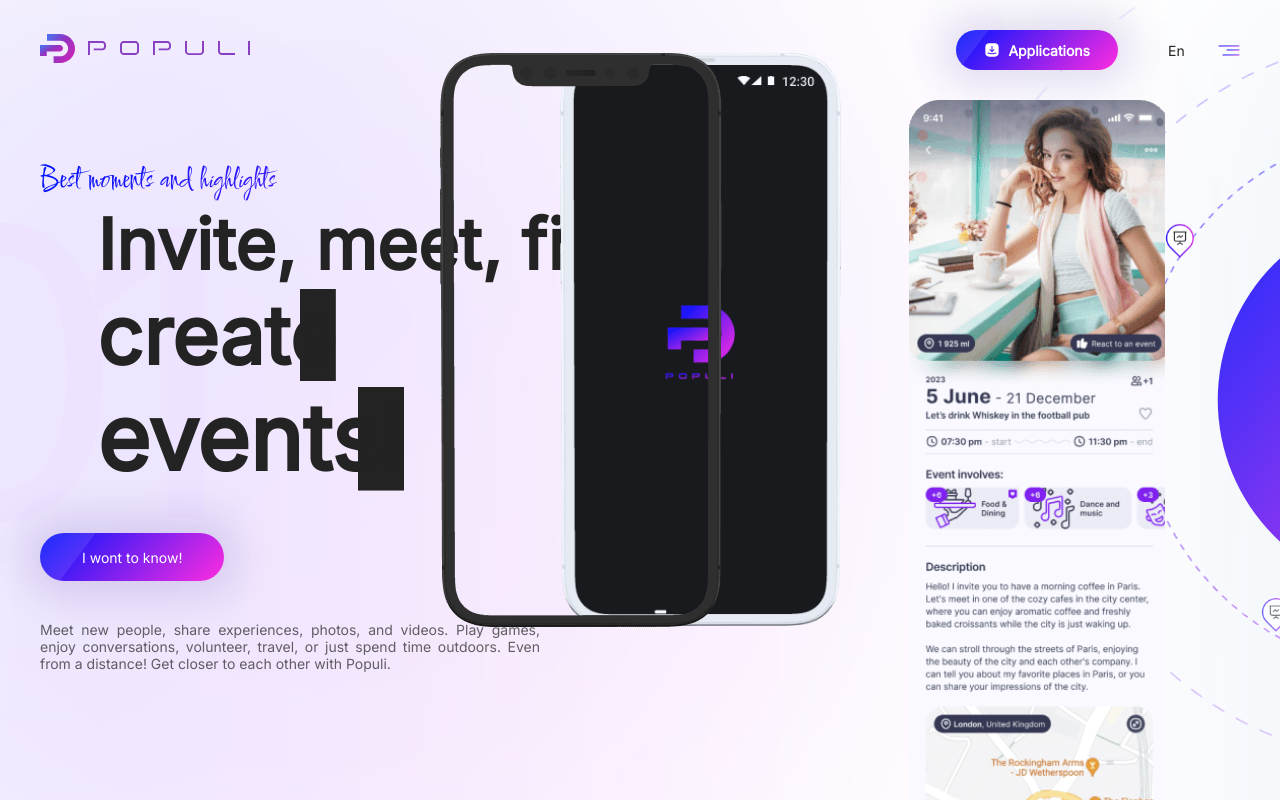
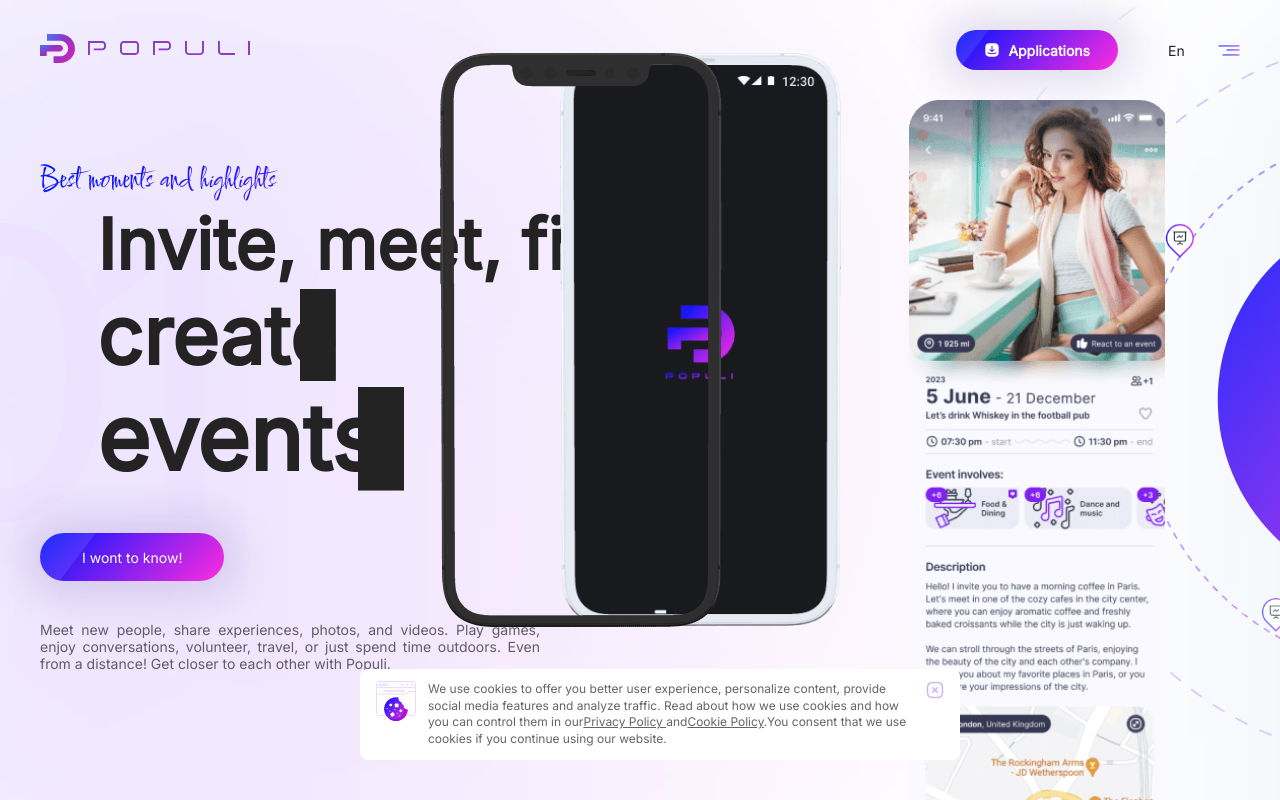
Before and after one commit to vladoskin1998/populi, a React (Create React App) app: page / in a window 1280 px wide. Shown: the top 800 px of the page. Built offline with nearby package versions, Linux system fonts and the light colour scheme.

Commit message:
add cookie

```diff
--- a/src/components/main/Main.tsx
+++ b/src/components/main/Main.tsx
@@ -5,6 +5,7 @@ import SiteImage from './SiteImage';
 import { Circles } from '../main-animation/Circles';
 import { lazy, useState } from 'react';
 import MainCounter from './MainCounter';
+import MainCookie from './MainCookie'
 
 const MainFindsFriend = lazy(() => import('./MainFindsFriend'));
 const MainCategories = lazy(() => import('./MainCategories'));
@@ -12,16 +13,14 @@ const MainDifferent = lazy(() => import('./MainDifferent'));
 const MainSidePanel = lazy(() => import('./MainSidePanel'));
 const MainFooter = lazy(() => import('./MainFooter'));
 
-
 const Main = () => {
 
-  const [count,setCount] = useState('01')
+  const [count, setCount] = useState('01')
 
   return (
     <div className='main'>
-
       <MainSidePanel />
-        <div id="top--main" style={{ zIndex: 3 , position: 'relative'}}>
+      <div id="top--main" style={{ zIndex: 3, position: 'relative' }}>
         <MainInvite />
         <MainCategories />
       </div>
@@ -30,10 +29,11 @@ const Main = () => {
         <MainDifferent />
         <MainFooter />
       </div>
-        <Phone setCount={setCount}/>
+      <Phone setCount={setCount} />
       <SiteImage />
       <Circles />
-          <MainCounter count={count}/>
+      <MainCounter count={count} />
+      <MainCookie />
     </div>
   )
 }
--- /dev/null
+++ b/src/components/main/MainCookie.tsx
@@ -0,0 +1,38 @@
+import { useState } from 'react';
+import { Cookies } from '../../svg/Cookies';
+import { Close } from '../../svg/Close';
+import { Link } from 'react-router-dom'
+const MainCookie = () => {
+    const [open, setOpen] = useState(localStorage.getItem('cookieSeen') !== 'true');
+
+    const handleClose = () => {
+        localStorage.setItem('cookieSeen', 'true');
+        setOpen(false);
+    };
+
+    return (
+        open ? (
+            <div className='main__cookies'>
+                <Cookies />
+                <p>
+                    We use cookies to offer you better user experience,
+                    personalize content, provide social media features
+                    and analyze traffic. Read about how we use
+                    cookies and how you can control them in our
+                    <Link to={'agreement'}>
+                        <span>Privacy Policy </span>
+                    </Link> and
+                    <Link to={'agreement'}>
+                        <span>Cookie Policy</span>.
+                    </Link>
+                    You consent that we use cookies if you continue using our website.
+                </p>
+                <button onClick={handleClose}>
+                    <Close />
+                </button>
+            </div>
+        ) : <></>
+    );
+};
+
+export default MainCookie;
--- a/src/language/ru.json
+++ b/src/language/ru.json
@@ -38,7 +38,7 @@
     },
     "main": {
         "t1": "Лучшие моменты и подборки",
-        "t2": "Приглашай, встречай, находи",
+        "t2": "Приглашай, встречай",
         "t3": "создать",
         "t4": "события!",
         "t5": "Я хочу знать!",
--- a/src/language/ua.json
+++ b/src/language/ua.json
@@ -38,7 +38,7 @@
     },
     "main": {
         "t1": "Кращі моменти та підсумки",
-        "t2": "Запрошуй, зустрічай, знаходь",
+        "t2": "Запрошуй, зустрічай",
         "t3": "створити",
         "t4": "події!",
         "t5": "Я хочу знати!",
--- a/src/style/footer.scss
+++ b/src/style/footer.scss
@@ -1,6 +1,7 @@
 @import "var.scss";
 
 .footer {
+    z-index: 15;
     &__body {
         display: grid;
         grid-template-columns: auto 1fr;
--- a/src/style/main/main-finds.scss
+++ b/src/style/main/main-finds.scss
@@ -16,6 +16,8 @@
         &-1 {
             position: relative;
             flex: 1;
+            max-width: 400px;
+            width: 100%;
         }
         &-2 {
             width: 800px;
--- a/src/style/main/main.scss
+++ b/src/style/main/main.scss
@@ -87,6 +87,33 @@
             max-width: 500px;
         }
     }
+    &__cookies {
+        z-index: 12;
+        display: flex;
+        max-width: 1200px;
+        margin: 20px;
+        position: fixed;
+        bottom: 20px;
+        left: 50%;
+        transform: translate(-50%, 0);
+        border-radius: 8px;
+        background: #fff;
+        padding: 12px 16px;
+        column-gap: 12px;
+        align-items: flex-start;
+        p {
+            opacity: 0.7;
+            flex: 1 0 0;
+            font-size: 12px;
+            font-style: normal;
+            font-weight: 400;
+            line-height: 16.8px;
+        }
+        span{
+            text-decoration-line: underline;
+            cursor: pointer;
+        }
+    }
 }
 
 .main--general--titles {
@@ -101,5 +128,4 @@
         background-position: left;
         background-size: 0 95%;
     }
-
 }
--- /dev/null
+++ b/src/svg/Close.tsx
@@ -0,0 +1,11 @@
+import React from 'react'
+
+export const Close = () => {
+    return (
+        <svg xmlns="http://www.w3.org/2000/svg" width="18" height="18" viewBox="0 0 18 18" fill="none">
+            <path d="M6.87744 11.1224L11.1224 6.87744" stroke="#CFB6FB" stroke-width="1.5" stroke-linecap="round" stroke-linejoin="round" />
+            <path d="M11.1224 11.1224L6.87744 6.87744" stroke="#CFB6FB" stroke-width="1.5" stroke-linecap="round" stroke-linejoin="round" />
+            <path d="M6.75 16.5H11.25C15 16.5 16.5 15 16.5 11.25V6.75C16.5 3 15 1.5 11.25 1.5H6.75C3 1.5 1.5 3 1.5 6.75V11.25C1.5 15 3 16.5 6.75 16.5Z" stroke="#CFB6FB" stroke-width="1.5" stroke-linecap="round" stroke-linejoin="round" />
+        </svg>
+    )
+}
--- /dev/null
+++ b/src/svg/Cookies.tsx
@@ -0,0 +1,40 @@
+export const Cookies = () => {
+    return (
+        <svg xmlns="http://www.w3.org/2000/svg" width="40" height="40" viewBox="0 0 40 40" fill="none">
+            <g clip-path="url(#clip0_569_9888)">
+                <path d="M2.81687 0.5H37.1831C38.4627 0.5 39.5 1.53731 39.5 2.81687V7H20H0.5V2.81687C0.5 1.53731 1.53731 0.5 2.81687 0.5Z" fill="white" stroke="#E8D9FD" />
+                <path d="M37 3.75C37 4.16421 36.6642 4.5 36.25 4.5C35.8358 4.5 35.5 4.16421 35.5 3.75C35.5 3.33579 35.8358 3 36.25 3C36.6642 3 37 3.33579 37 3.75Z" stroke="#E8D9FD" />
+                <path d="M32 3.75C32 4.16421 31.6642 4.5 31.25 4.5C30.8358 4.5 30.5 4.16421 30.5 3.75C30.5 3.33579 30.8358 3 31.25 3C31.6642 3 32 3.33579 32 3.75Z" stroke="#E8D9FD" />
+                <path d="M27 3.75C27 4.16421 26.6642 4.5 26.25 4.5C25.8358 4.5 25.5 4.16421 25.5 3.75C25.5 3.33579 25.8358 3 26.25 3C26.6642 3 27 3.33579 27 3.75Z" stroke="#E8D9FD" />
+                <path d="M11.9999 4.39633V4.39645C11.9999 4.45367 11.9536 4.5 11.8964 4.5H3.10359C3.04638 4.5 3 4.45362 3 4.39641V3.10359C3 3.04638 3.04638 3 3.10359 3H11.8963C11.9535 3 11.9999 3.04638 11.9999 3.10359V4.39633Z" stroke="#E8D9FD" />
+                <path d="M29.9194 15.4962L0.5 14.2704V6.66101H39.5V11.9035L29.9194 15.4962Z" fill="white" stroke="#E8D9FD" />
+                <path d="M30.6482 12.5589L32.5589 10.6482C32.6538 10.5533 32.7825 10.5 32.9167 10.5H39.5V32.1831C39.5 33.4627 38.4627 34.5 37.183 34.5H2.81687C1.5373 34.5 0.5 33.4627 0.5 32.1832V13.0001H29.5832C29.9827 13.0001 30.3657 12.8414 30.6482 12.5589Z" fill="white" stroke="#E8D9FD" />
+                <path d="M28.8387 27.5001C28.0213 26.6826 27.6602 25.5816 27.7553 24.5136C27.7628 24.4308 27.7206 24.3525 27.6471 24.3134C26.4725 23.6883 25.7046 22.5575 25.5036 21.3084C25.4904 21.2262 25.43 21.1611 25.3492 21.1411C23.7132 20.7378 22.4999 19.2606 22.4999 17.5001C22.4999 17.2379 22.5269 16.9822 22.5781 16.7353C22.6005 16.6271 22.5321 16.5201 22.4239 16.4976C21.6234 16.3316 20.7935 16.2461 19.9428 16.2501C13.3724 16.2811 8.04268 21.7087 8.12596 28.2786C8.20815 34.7663 13.4928 40.0001 19.9999 40.0001C26.3299 40.0001 31.5032 35.0472 31.8558 28.8054C31.8625 28.687 31.7638 28.5903 31.6453 28.5951C30.6346 28.6367 29.6103 28.2717 28.8387 27.5001Z" fill="url(#paint0_linear_569_9888)" />
+                <g style={{mixBlendMode:"soft-light"}}>
+                    <path d="M31.6452 28.5951C30.6346 28.6366 29.6103 28.2716 28.8387 27.5C28.766 27.4274 28.697 27.3525 28.6317 27.2756C28.2396 33.4798 23.0836 38.3904 16.7806 38.3904C15.5131 38.3904 14.292 38.1918 13.1467 37.8241C15.0828 39.1945 17.4473 40 19.9999 40C26.3299 40 31.5031 35.0472 31.8558 28.8054C31.8624 28.687 31.7638 28.5902 31.6452 28.5951Z" fill="#272727" />
+                </g>
+                <path d="M21.6952 26.25H19.5548C19.1103 26.25 18.75 25.8897 18.75 25.4452V23.3048C18.75 22.8603 19.1103 22.5 19.5548 22.5H21.6952C22.1397 22.5 22.5 22.8603 22.5 23.3048V25.4452C22.5 25.8897 22.1397 26.25 21.6952 26.25Z" fill="white" />
+                <path d="M18.3475 34.6055L16.4939 35.6757C16.109 35.8979 15.6167 35.7661 15.3944 35.3811L14.3243 33.5275C14.102 33.1425 14.2339 32.6503 14.6189 32.428L16.4725 31.3579C16.8574 31.1356 17.3497 31.2675 17.5719 31.6525L18.6421 33.5061C18.8644 33.8911 18.7325 34.3832 18.3475 34.6055Z" fill="white" />
+                <path d="M26.0756 30.1501L25.1502 31.0755C24.9176 31.3081 24.5405 31.3081 24.3079 31.0755L23.3824 30.1501C23.1499 29.9175 23.1499 29.5404 23.3824 29.3078L24.3079 28.3823C24.5405 28.1497 24.9176 28.1497 25.1502 28.3823L26.0756 29.3078C26.3082 29.5404 26.3082 29.9175 26.0756 30.1501Z" fill="white" />
+                <path d="M16.0756 24.4425L15.1502 25.368C14.9176 25.6006 14.5405 25.6006 14.3079 25.368L13.3824 24.4425C13.1499 24.21 13.1499 23.8328 13.3824 23.6003L14.3079 22.6748C14.5405 22.4422 14.9176 22.4422 15.1502 22.6748L16.0756 23.6003C16.3082 23.8328 16.3082 24.21 16.0756 24.4425Z" fill="white" />
+                <path d="M13.75 30.5859C14.0736 30.5859 14.3359 30.3236 14.3359 30C14.3359 29.6764 14.0736 29.4141 13.75 29.4141C13.4264 29.4141 13.1641 29.6764 13.1641 30C13.1641 30.3236 13.4264 30.5859 13.75 30.5859Z" fill="white" />
+                <path d="M11.25 28.0859C11.5736 28.0859 11.8359 27.8236 11.8359 27.5C11.8359 27.1764 11.5736 26.9141 11.25 26.9141C10.9264 26.9141 10.6641 27.1764 10.6641 27.5C10.6641 27.8236 10.9264 28.0859 11.25 28.0859Z" fill="white" />
+                <path d="M18.75 29.3359C19.0736 29.3359 19.3359 29.0736 19.3359 28.75C19.3359 28.4264 19.0736 28.1641 18.75 28.1641C18.4264 28.1641 18.1641 28.4264 18.1641 28.75C18.1641 29.0736 18.4264 29.3359 18.75 29.3359Z" fill="white" />
+                <path d="M21.25 33.0859C21.5736 33.0859 21.8359 32.8236 21.8359 32.5C21.8359 32.1764 21.5736 31.9141 21.25 31.9141C20.9264 31.9141 20.6641 32.1764 20.6641 32.5C20.6641 32.8236 20.9264 33.0859 21.25 33.0859Z" fill="white" />
+                <path d="M23.75 35.5859C24.0736 35.5859 24.3359 35.3236 24.3359 35C24.3359 34.6764 24.0736 34.4141 23.75 34.4141C23.4264 34.4141 23.1641 34.6764 23.1641 35C23.1641 35.3236 23.4264 35.5859 23.75 35.5859Z" fill="white" />
+                <path d="M28.75 10.0859H7.5C7.45255 10.0859 7.41406 10.0475 7.41406 10C7.41406 9.95255 7.45255 9.91406 7.5 9.91406H28.75C28.7975 9.91406 28.8359 9.95255 28.8359 10C28.8359 10.0475 28.7975 10.0859 28.75 10.0859Z" fill="white" stroke="#E8D9FD" />
+                <path d="M5.08594 10C5.08594 10.0475 5.04746 10.0859 5 10.0859C4.95254 10.0859 4.91406 10.0475 4.91406 10C4.91406 9.95254 4.95254 9.91406 5 9.91406C5.04746 9.91406 5.08594 9.95254 5.08594 10Z" fill="white" stroke="#E8D9FD" />
+                <path d="M2.58594 10C2.58594 10.0475 2.54746 10.0859 2.5 10.0859C2.45254 10.0859 2.41406 10.0475 2.41406 10C2.41406 9.95254 2.45254 9.91406 2.5 9.91406C2.54746 9.91406 2.58594 9.95254 2.58594 10Z" fill="white" stroke="#E8D9FD" />
+            </g>
+            <defs>
+                <linearGradient id="paint0_linear_569_9888" x1="8.125" y1="16.25" x2="34.7986" y2="36.0326" gradientUnits="userSpaceOnUse">
+                    <stop stop-color="#0014FF" />
+                    <stop offset="1" stop-color="#FF2CDF" />
+                </linearGradient>
+                <clipPath id="clip0_569_9888">
+                    <rect width="40" height="40" fill="white" />
+                </clipPath>
+            </defs>
+        </svg>
+    )
+}
```
Also changed, not shown: src/components/contacts/ContactsForm.tsx (+24 -7 lines), src/style/contacts.scss (+8 -0 lines), src/style/main/points.scss (+5 -5 lines). Lines whose indentation alone changed are shown as unchanged.
